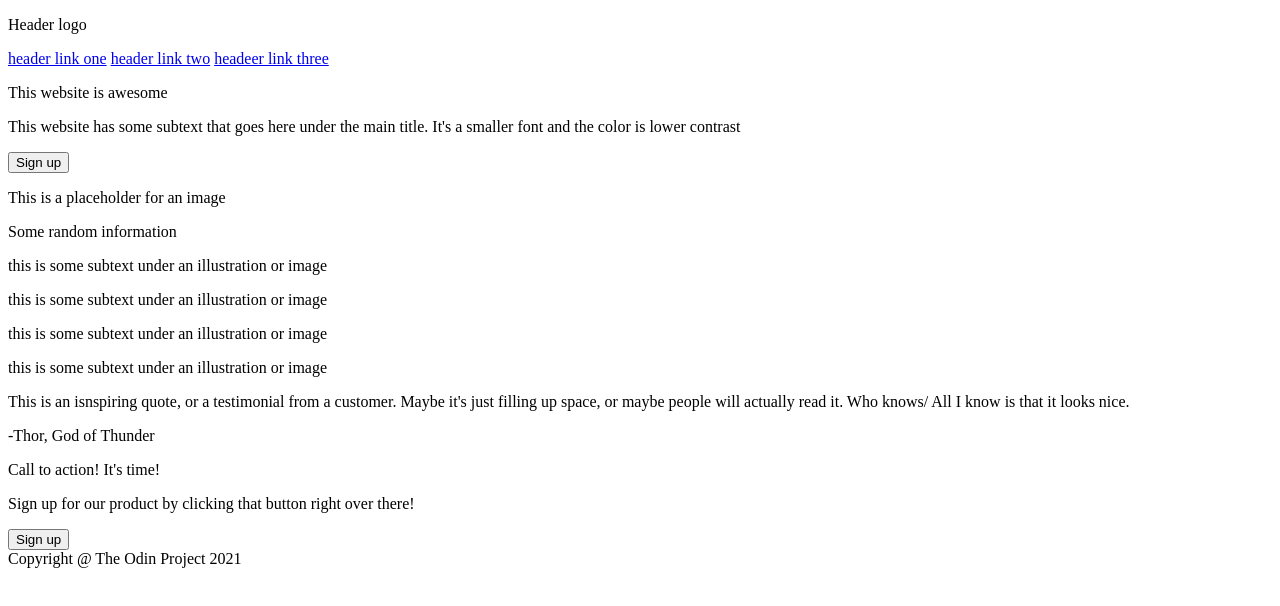
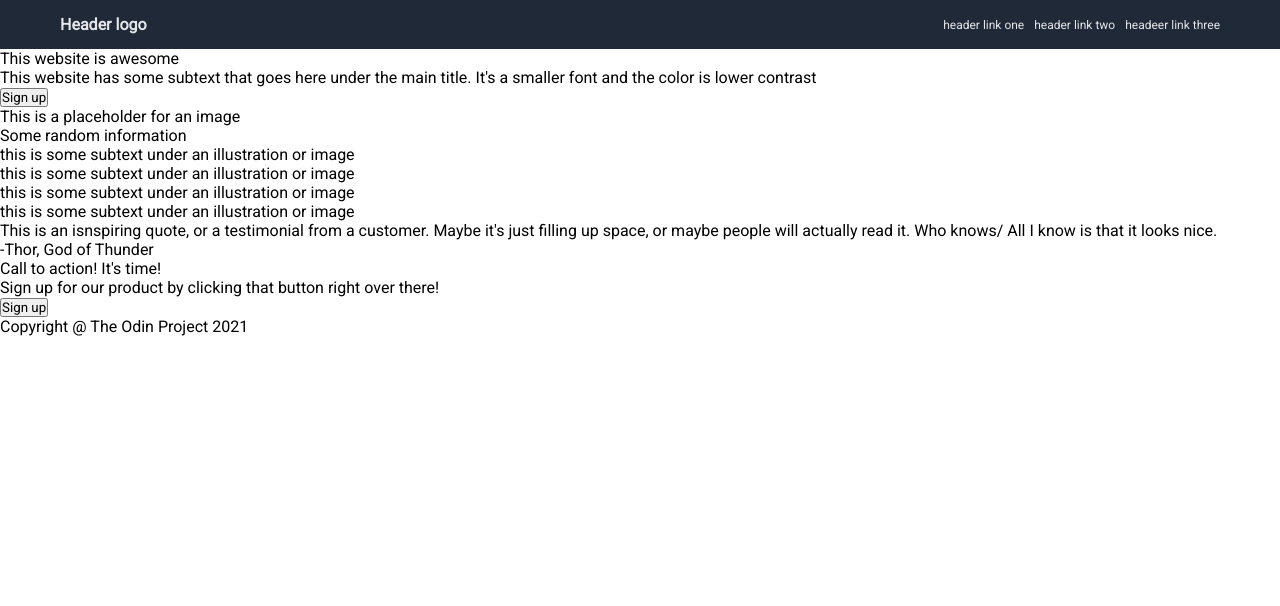
Before and after one commit to codingbyday3/odin-landing-page, a plain HTML site: page index.html in a window 1280 px wide. Drawn offline with Linux system fonts and the light colour scheme.

Commit message:
Faet: Add css to header
I made header flex-box and push links and logo
in corrners. I also add padding to header.

```diff
--- a/index.html
+++ b/index.html
@@ -3,15 +3,18 @@
 <head>
   <meta charset="UTF-8">
   <meta name="viewport" content="width=device-width, initial-scale=1.0">
-  <title>Document</title>
+  <link rel="stylesheet" href="style.css">
+  <link href="https://fonts.googleapis.com/css2?family=Roboto&display=swap" rel="stylesheet">
+
+  <title>Landing page</title>
 </head>
 <body>
   <header>
     <p>Header logo</p>
     <div>
-      <a href="#">header link one</a>
-      <a href="#">header link two</a>
-      <a href="#">headeer link three</a>
+      <a class="link" href="#">header link one</a>
+      <a class="link" href="#">header link two</a>
+      <a class="link" href="#">headeer link three</a>
     </div>
   </header>
   <main>
--- /dev/null
+++ b/style.css
@@ -0,0 +1,30 @@
+*{
+  margin: 0;
+  padding: 0;
+  box-sizing: border-box;
+  font-family: 'Roboto';
+}
+
+header{
+  display: flex;
+  justify-content: space-between;
+  padding: 15px 60px;
+  background-color: #1F2937;
+  color: #E5E7EB;
+}
+
+header p{
+  font-weight: bold;
+}
+
+header div{
+  display: flex;
+  gap: 10px;
+  align-items: center;
+}
+
+.link{
+  text-decoration: none;
+  color: #E5E7EB;
+  font-size: 12px;
+}
```
